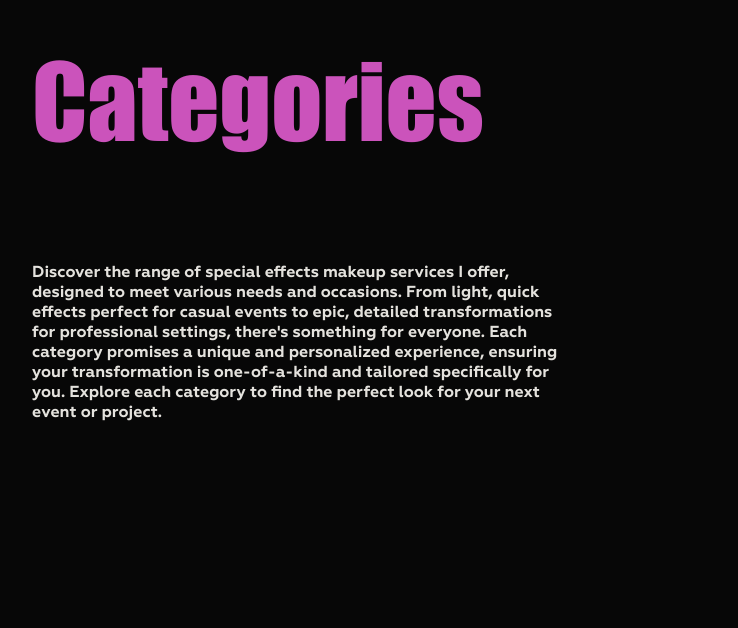
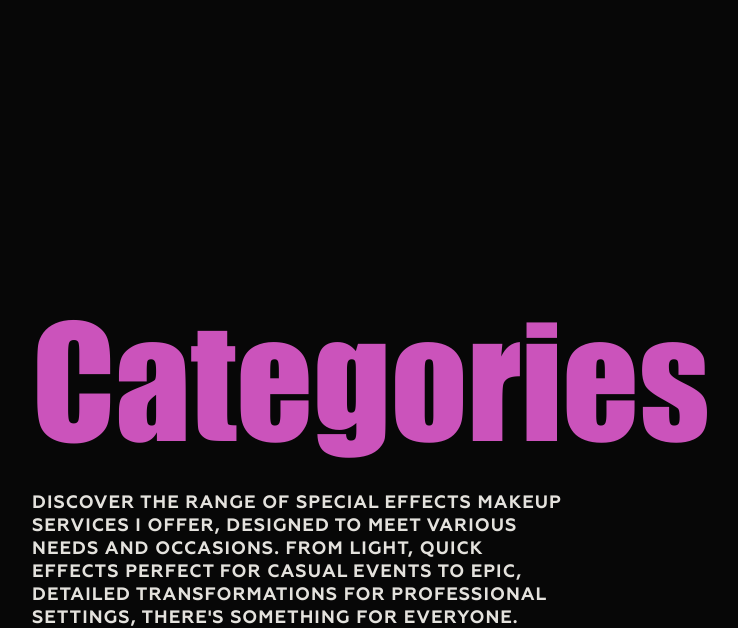
Before and after one commit to stjuice/sfx, a React (Create React App) app in the folder Portfolio/: page / in a window 1280 px wide. Shown: the part 2860-3488 px from the top of the page, without its empty margins (28-766 px from the left). Built offline with nearby package versions, Linux system fonts and the light colour scheme.

Commit message:
Categories text

```diff
--- a/Portfolio/src/components/text/textKeys.ts
+++ b/Portfolio/src/components/text/textKeys.ts
@@ -18,5 +18,6 @@ export default {
   SFXEXPLENAION_DESCRIPTION: "SfxExplenationDescription",
 
   CATEGORIES: "Categories",
+  CATEGORIES_EFFECTS: "CategoriesEffects",
   CATEGORIES_DESCRIPTION: "CategoriesDescription",
 }
--- a/Portfolio/src/pages/home/Home.module.scss
+++ b/Portfolio/src/pages/home/Home.module.scss
@@ -1,8 +1,10 @@
 .home {
   display: grid;
 
-  grid-template-rows: repeat(20, minmax(350px, 10vw)); /* Each row's height scales with the viewport width, minimum 50px */
-  grid-template-columns: repeat(7, minmax(200px, 14.28vw)); /* Each column's width scales with the viewport width, minimum 100px */
+  grid-template-rows: repeat(20, minmax(350px, 10vw));
+  /* Each row's height scales with the viewport width, minimum 50px */
+  grid-template-columns: repeat(7, minmax(200px, 14.28vw));
+  /* Each column's width scales with the viewport width, minimum 100px */
 
   gap: 0px;
   height: auto;
@@ -135,7 +137,7 @@
 // image slider
 .examples {
   grid-row-start: 8;
-  grid-row-end: 11;
+  grid-row-end: 9;
   grid-column-start: 1;
   grid-column-end: 8;
 }
@@ -175,8 +177,8 @@
 
 //
 .categories {
-  grid-row-start: 9;
-  grid-row-end: 9;
+  grid-row-start: 10;
+  grid-row-end: 10;
 
   grid-column-start: 1;
   grid-column-end: 4;
@@ -184,11 +186,15 @@
   margin-left: 10%;
 
   .header {
-    font-size: 100px;
+    margin: 0;
+    font-size: 150px;
     color: #cb53bb;
   }
 
   .description {
     font-family: 'geometria';
+    letter-spacing: 1px;
+    text-transform: uppercase;
+    font-size: large;
   }
 }
--- a/Portfolio/src/pages/home/Home.tsx
+++ b/Portfolio/src/pages/home/Home.tsx
@@ -43,6 +43,7 @@ const Home: React.FC = () => {
       </div>
       <div className={styles.categories}>
         <TextBlock textKeys={[T.CATEGORIES]} className={styles.header} />
+        <TextBlock textKeys={[T.CATEGORIES_EFFECTS]} className={styles.description} />
         <TextBlock textKeys={[T.CATEGORIES_DESCRIPTION]} className={styles.description} />
       </div>
     </div>
--- a/Portfolio/src/resources/Texts.json
+++ b/Portfolio/src/resources/Texts.json
@@ -15,9 +15,11 @@
     "SfxExplenation": "SFX makeup, or special effects makeup",
     "SfxExplenationDescription": "the use of various techniques and materials such as silicone prosthetics, special cosmetics and other different tools to create an incredible transformations",
     "Categories": "Categories",
+    "CategoriesEffects": [
+        "Discover the range of special effects makeup services I offer, designed to meet various needs and occasions.",
+        "From light, quick effects perfect for casual events to epic, detailed transformations for professional settings, there's something for everyone."
+    ],
     "CategoriesDescription": [
-        "Discover the range of special effects makeup services I offer, designed to meet various needs and occasions.",
-        "From light, quick effects perfect for casual events to epic, detailed transformations for professional settings, there's something for everyone.",
         "Each category promises a unique and personalized experience, ensuring your transformation is one-of-a-kind and tailored specifically for you. ",
         "Explore each category to find the perfect look for your next event or project."
     ]
```
